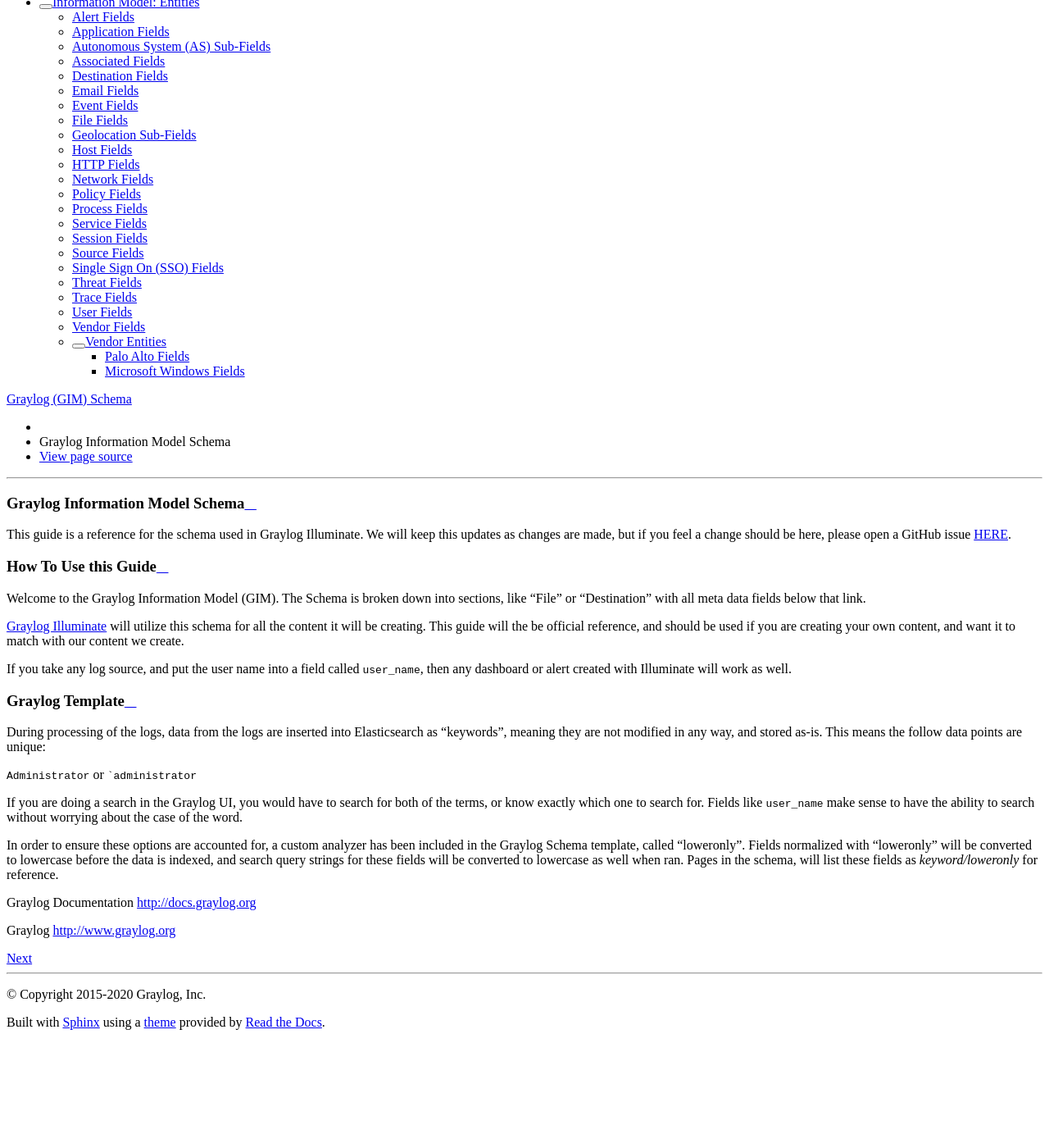
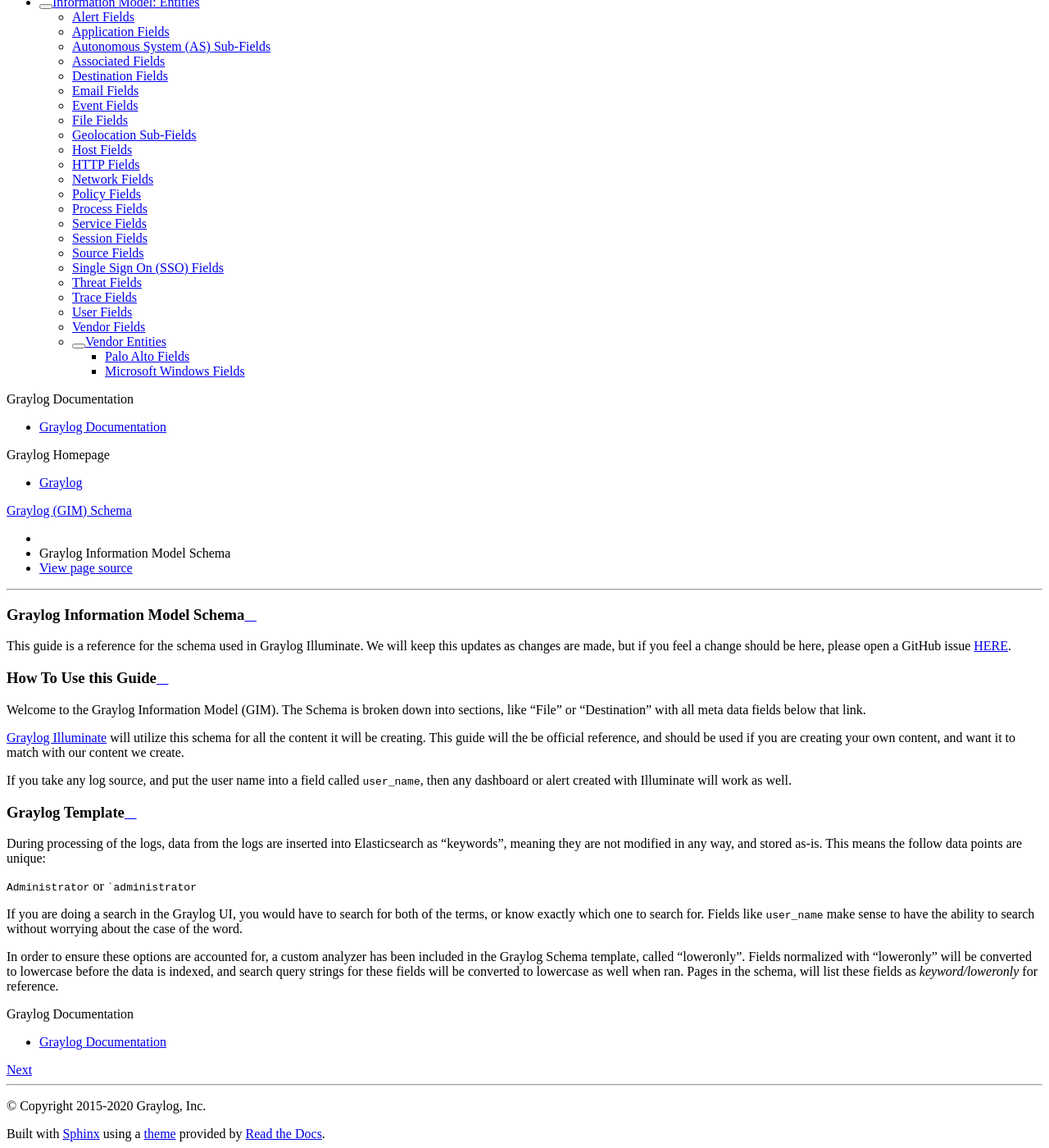
Before and after one commit to Graylog2/graylog-schema, a Sphinx documentation site: the page built from source/index.rst, in a window 1280 px wide and 1400 px high, scrolled down 103 px. Shown: the whole window at 82% size. Built offline with Sphinx 7.4.7 and the Read the Docs theme 2.0.0, drawn with Linux system fonts in a browser that asks for light colours; before the commit the page ends 1367 px from its top, so only the background shows below that.

Commit message:
Index.rst Changes

```diff
--- a/source/index.rst
+++ b/source/index.rst
@@ -34,11 +34,11 @@
    :maxdepth: 2
    :caption: Graylog Documentation
 
-Graylog Documentation http://docs.graylog.org
+   Graylog Documentation <http://docs.graylog.org>
 
 .. toctree::
    :maxdepth: 2
    :caption: Graylog Homepage
    :hidden:
 
-Graylog http://www.graylog.org
+   Graylog <http://www.graylog.org>
```
